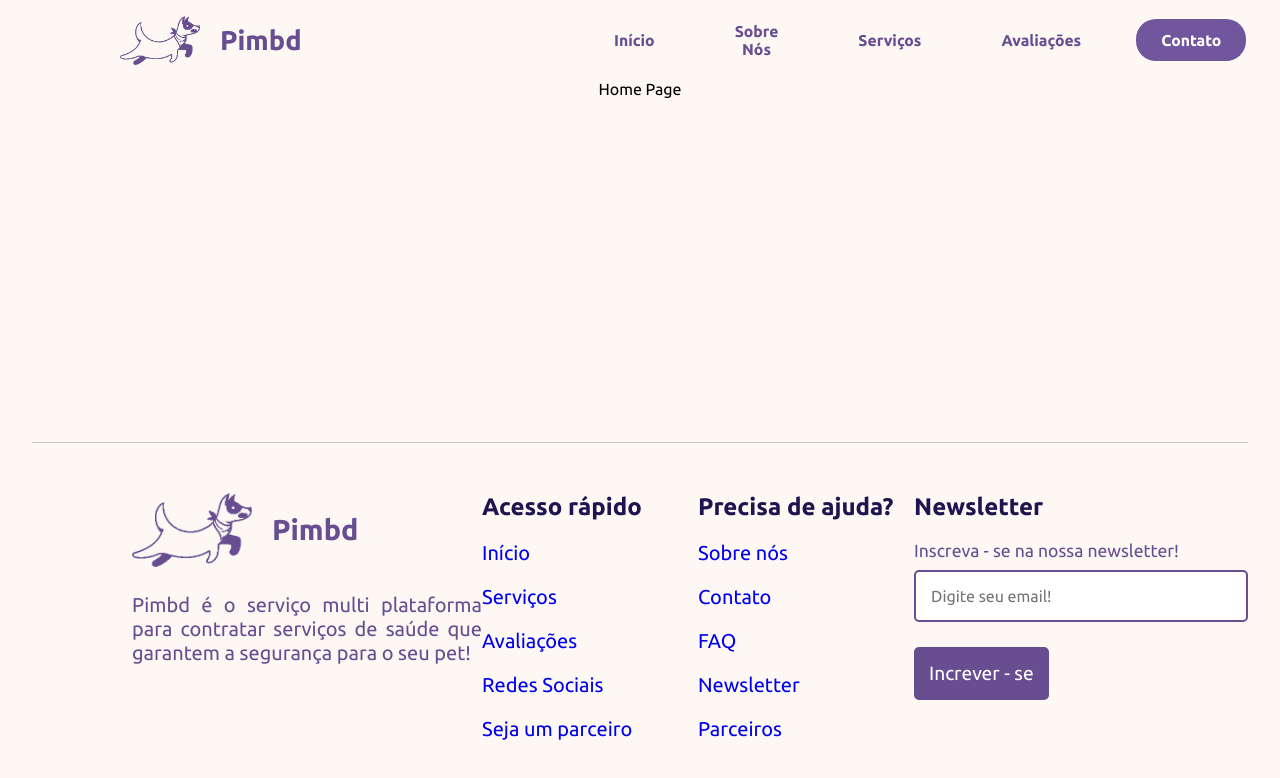
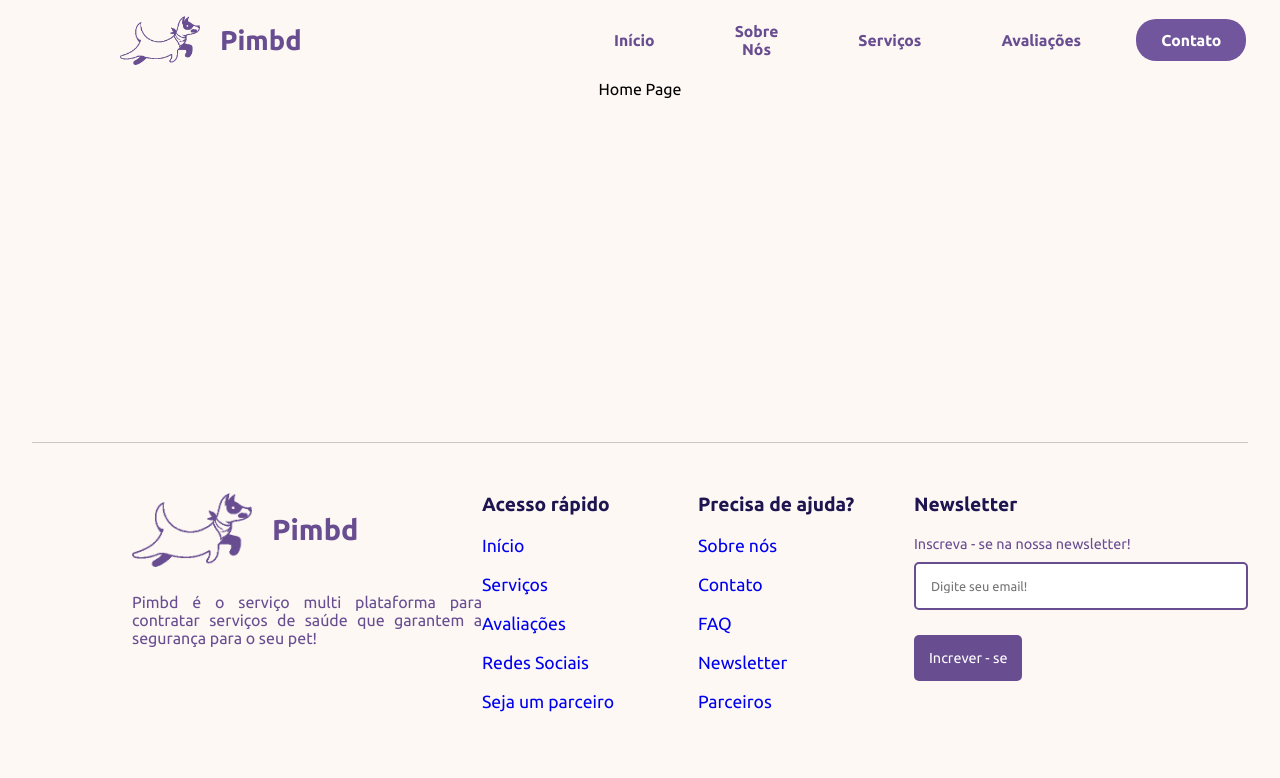
Before and after one commit to Pimbad/pimbad-landing-page, a React (Create React App) app: page / in a window 1280 px wide. Shown: the top 778 px of the page. Built offline with nearby package versions, Linux system fonts and the light colour scheme.

Commit message:
refactor: refactor footer text size

```diff
--- a/src/components/footer/footer.component.css
+++ b/src/components/footer/footer.component.css
@@ -41,7 +41,7 @@ footer{
     width: 350px;
     text-align: justify;
     color: var(--title-color);
-    font-size: 1.25rem !important;
+    font-size: 1rem !important;
 }
 
 .footer-item{
@@ -51,7 +51,7 @@ footer{
 
 .footer-item p{
     margin-top: 20px;
-    font-size: 1.1rem;
+    font-size: .9rem;
     color: var(--button-title-color);
 }
 
@@ -61,7 +61,7 @@ footer{
     border: 2px solid var(--button-title-color);
     border-radius: 5px;
     width: 300px;
-    font-size: 1rem;
+    font-size: .8rem;
 }
 
 .footer-item button{
@@ -69,7 +69,7 @@ footer{
     padding: 15px;
     background: var(--button-title-color);
     color: var(--background-color);
-    font-size: 1.2rem;
+    font-size: .9rem;
     border-radius: 5px;
     transition: .5s;
 }
@@ -83,7 +83,7 @@ footer{
 .footer-item h4{
     font-weight: bold;
     color: var(--title-color);
-    font-size: 1.5rem;
+    font-size: 1.2rem;
 }
 
 .footer-item ul{
@@ -92,7 +92,7 @@ footer{
 
 .footer-item li{
     margin-top: 20px;
-    font-size: 1.25rem;
+    font-size: 1.1rem;
     font-weight: 400;
     list-style-type: none;
     color: var(--button-title-color);
```
